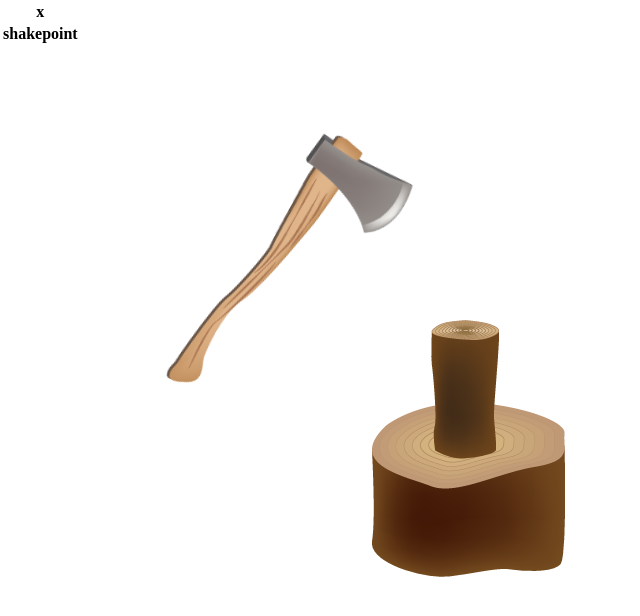
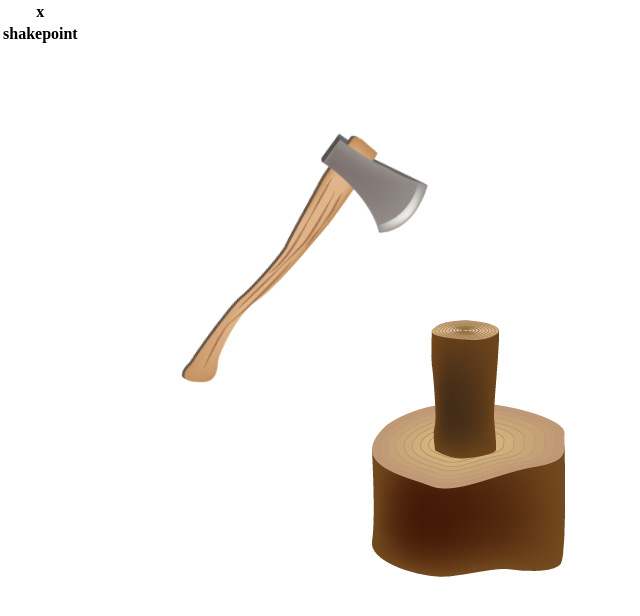
Before and after one commit to gim8912/woodcutter, a plain HTML site: page index.html in a window 1280 px wide. Shown: the whole page, without its empty margins (0-640 px from the left). Drawn offline with nearby package versions, Linux system fonts and the light colour scheme.

Commit message:
Update stylesheet.css

```diff
--- a/stylesheet.css
+++ b/stylesheet.css
@@ -26,7 +26,7 @@ div{
 	width: 123px;
 	height: 296px;
 	top : 130px;
-	left : 230px;
+	left : 245px;
 	background-image: url('img/woodaxe.png');
 
 	-ms-transform:rotate(30deg);
```
